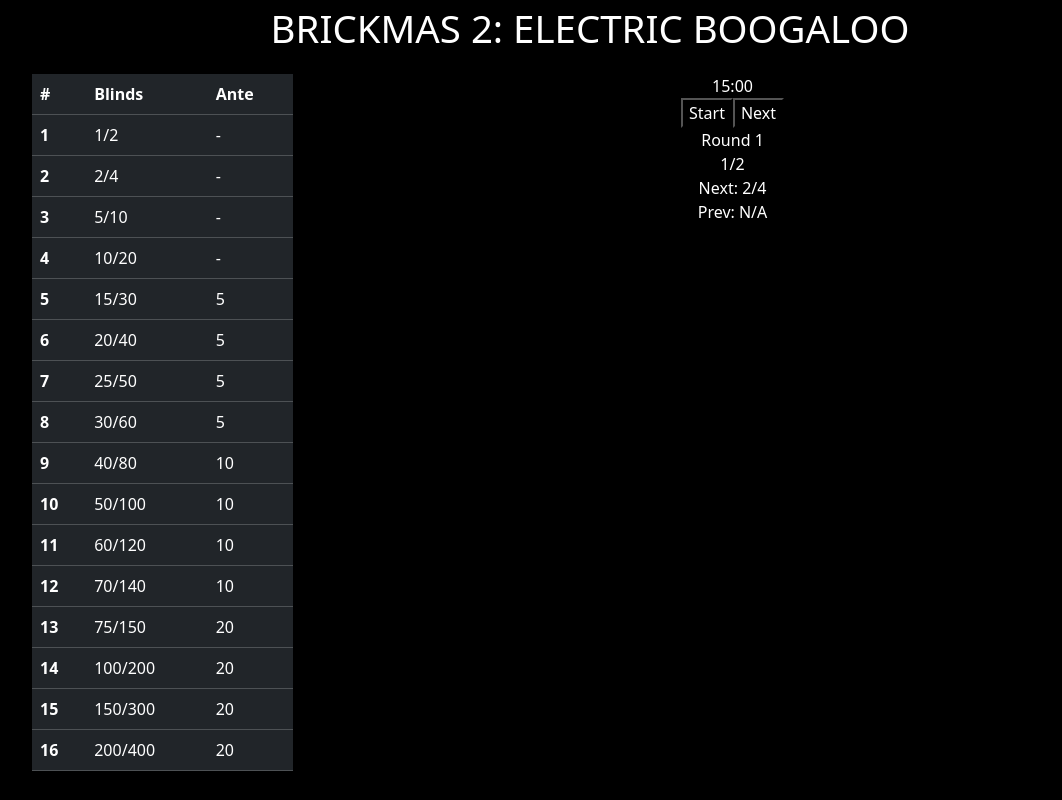
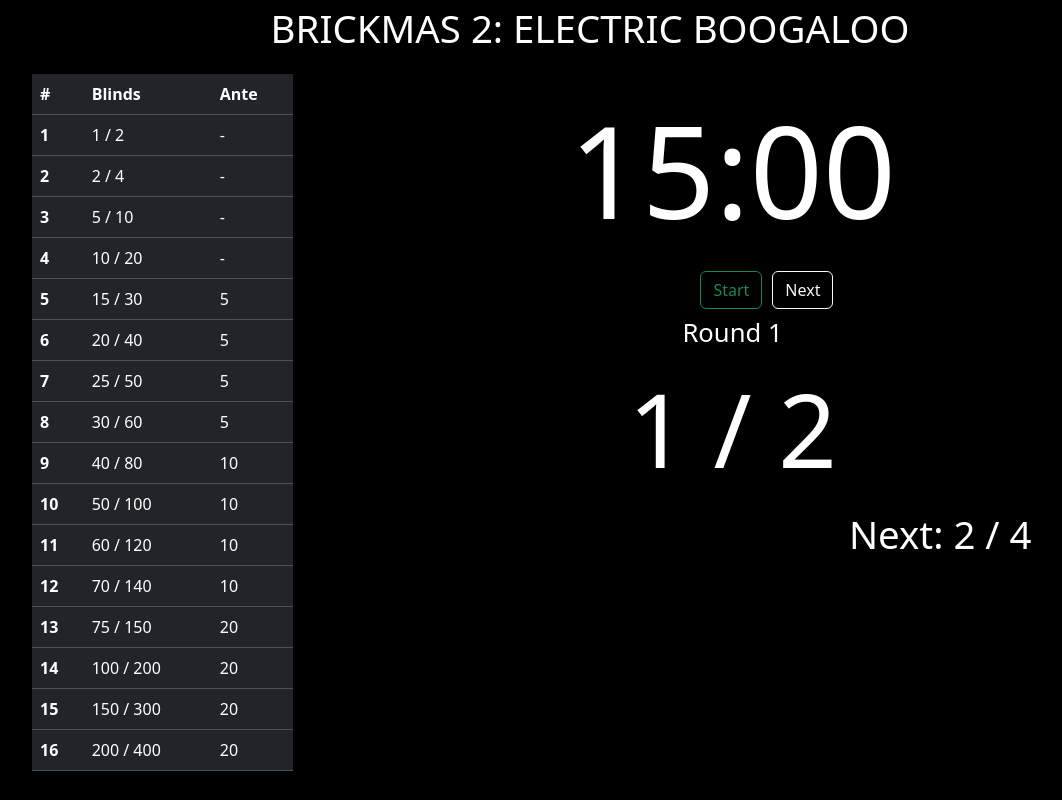
Before and after one commit to QLambkin/PokerClock, a React (Create React App) app: page / in a window 1280 px wide. Shown: the whole page, without its empty margins (50-1112 px from the left). Built offline with nearby package versions, Linux system fonts and the light colour scheme.

Commit message:
Change button font

```diff
--- a/src/App.js
+++ b/src/App.js
@@ -11,10 +11,10 @@ function App() {
         </div>
       </div>
       <div className="row">
-        <div className="col-3">
+        <div className="col-3 structure">
           <Structure />
         </div>
-        <div className="col">
+        <div className="col clock">
           <Clock />
         </div>
       </div>
@@ -25,6 +25,5 @@ function App() {
 export default App;
 
 // Progress bar for each round
-// Button that starts and stops the round
 // Prize Pool
 // Payouts for first second and third
--- a/src/Components/Clock/Clock.jsx
+++ b/src/Components/Clock/Clock.jsx
@@ -12,7 +12,6 @@ function Clock() {
   let elapsed = 60;
 
   useEffect(() => {
-
     const countdown = setInterval(() => {
       if (timeLeft < 0) {
         clearInterval(countdown);
@@ -67,7 +66,7 @@ function Clock() {
 
   const onClickReset = () => {
     setIsRunning(true);
-    setTimeLeft(900);
+    setTimeLeft(899);
   };
 
   const nextRound = () => {
@@ -81,24 +80,50 @@ function Clock() {
   };
 
   return (
-    <div style={{ textAlign: "center", margin: "auto" }}>
-      <div className="timer">{timer}</div>
-      {round > 1 && <button onClick={prevRound}>Prev</button>}
-      {!isRunning ? (
-        <button onClick={startTimer}>Start</button>
+    <div className="clock-side">
+      {timeLeft < 30 ? (
+        <div className="timer low-time">{timer}</div>
       ) : (
-        <button onClick={pauseTimer}>Pause</button>
+        <div className="timer">{timer}</div>
       )}
-      {round < 16 && <button onClick={nextRound}>Next</button>}
+      <div className="buttons">
+        {round > 1 ? (
+          <button className="btn btn-outline-light" onClick={prevRound}>Prev</button>
+        ) : (
+          <button className="btn btn-outline-light" style={{ opacity: 0 }} disabled>
+            Prev
+          </button>
+        )}
+        {!isRunning ? (
+          <button className="btn btn-outline-success" onClick={startTimer}>Start</button>
+        ) : (
+          <button className="btn btn-outline-danger" onClick={pauseTimer}>Pause</button>
+        )}
+        {round < 16 ? (
+          <button className="btn btn-outline-light" onClick={nextRound}>Next</button>
+        ) : (
+          <button className="btn btn-outline-light" style={{ opacity: 0 }} disabled>
+            Next
+          </button>
+        )}
+      </div>
 
-      <div className="blinds">
-        <div className="round-name">{roundsData.rounds[round - 1].name}</div>
-        <div className="blinds">{roundsData.rounds[round - 1].blinds}</div>
-        <div className="next-blinds">
-          Next: {round >= 16 ? "N/A" : roundsData.rounds[round].blinds}
+      <div className="container blind-info">
+        <div className="row">
+          <div className="round-name">{roundsData.rounds[round - 1].name}</div>
+          <div className="blinds">{roundsData.rounds[round - 1].blinds}</div>
         </div>
-        <div className="prev-blinds">
-          Prev: {round <= 1 ? "N/A" : roundsData.rounds[round - 2].blinds}
+        <div className="row">
+          <div className="col">
+            <div className="prev-blinds">
+              {round <= 1 ? "" : "Prev: " + roundsData.rounds[round - 2].blinds}
+            </div>
+          </div>
+          <div className="col">
+            <div className="next-blinds">
+              {round >= 16 ? "" : "Next: " + roundsData.rounds[round].blinds}
+            </div>
+          </div>
         </div>
       </div>
     </div>
--- a/src/Components/Clock/Clock.scss
+++ b/src/Components/Clock/Clock.scss
@@ -0,0 +1,28 @@
+.clock-side{
+    text-align: center;
+    margin: auto;
+}
+
+.timer{
+    font-size: 10vw;
+}
+
+.low-time{
+    color: red;
+}
+
+.btn {
+    margin: 5px;
+}
+
+.round-name{
+    font-size: 2vw;
+}
+
+.blinds{
+    font-size: 8vw;
+}
+
+.next-blinds, .prev-blinds{
+    font-size: 3vw;
+}
```
Also changed, not shown: src/Rounds.json (+16 -16 lines).
